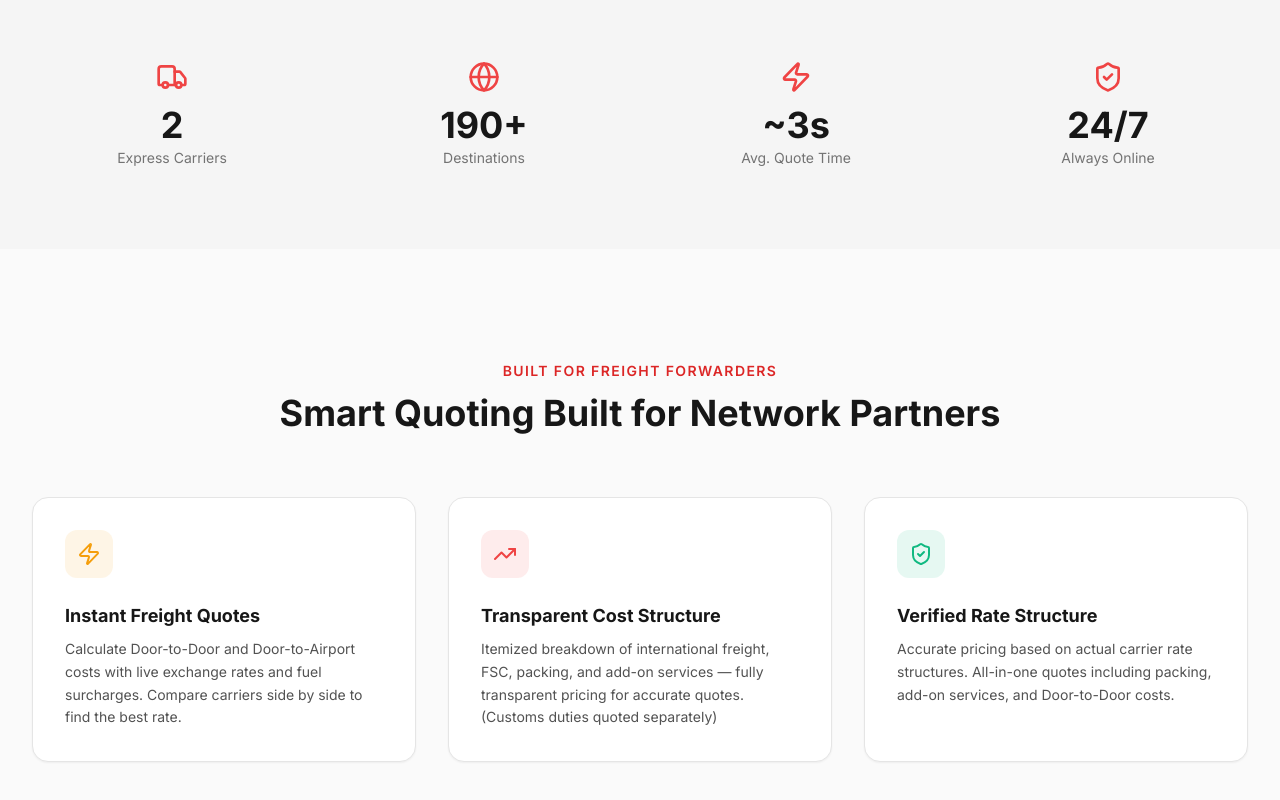
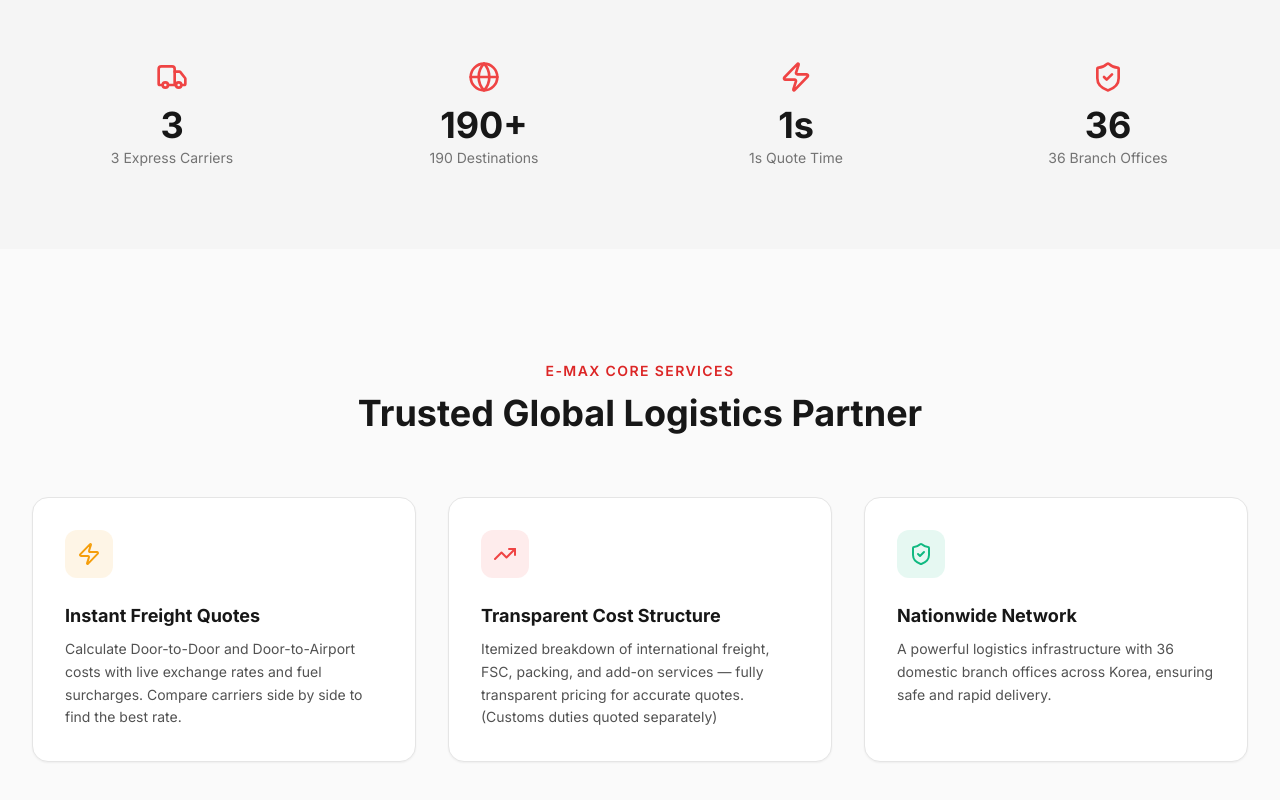
Before and after one commit to goodmangls/smart-quote-emax, a React (Vite) app: page / in a window 1280 px wide. Shown: the part 848-1648 px from the top of the page. Built offline with nearby package versions, Linux system fonts and the light colour scheme; no server answers.

Commit message:
feat: 🚀 메인 페이지 히어로 및 주요 기능 섹션 E-MAX 브랜드 최적화

```diff
--- a/src/i18n/translations.ts
+++ b/src/i18n/translations.ts
@@ -16,20 +16,20 @@
      'landing.title.sub': '1초 만에 견적 완료.',
      'landing.subtitle': '정직과 신용으로 고객에게 최선을 다하는 기업, 이맥스 국제특송(E-MAX)의 스마트 견적 시스템입니다. 전 세계 190개국 Door-to-Door 운임을 실시간 환율과 FSC를 반영하여 즉시 산출합니다.',
      'landing.getStarted': '무료로 시작하기',
-     'landing.featuresLabel': '포워더를 위한 핵심 기능',
-     'landing.featuresTitle': '네트워크 파트너를 위한 스마트 견적 솔루션',
+     'landing.featuresLabel': '이맥스 국제특송 핵심 서비스',
+     'landing.featuresTitle': '전국 36개 지사망, 믿고 맡기는 이맥스 네트워크',
      'landing.instantQuotes': '즉시 운임 견적',
      'landing.instantQuotes.desc': 'Door-to-Door, Door-to-Airport 요금을 실시간 환율과 FSC를 반영하여 즉시 계산합니다. 캐리어별 비교로 최적 운임을 확인하세요.',
      'landing.accurateBreakdown': '투명한 비용 구조',
      'landing.accurateBreakdown.desc': '국제 운임, 유류할증료(FSC), 포장비, 부가서비스까지 항목별로 투명하게 세분화하여 정확한 견적을 제공합니다. (관세/통관 비용은 별도)',
-     'landing.verifiedCarriers': '검증된 운임 체계',
-     'landing.verifiedCarriers.desc': '실제 캐리어 운임 구조에 기반한 정확한 요금 산출. 포장비, 부가서비스까지 포함한 올인원 견적을 제공합니다.',
+     'landing.verifiedCarriers': '전국 네트워크',
+     'landing.verifiedCarriers.desc': '36개 국내 지사망을 보유한 이맥스만의 강력한 물류 인프라를 통해 안전하고 신속한 배송을 보장합니다.',
      'landing.liveRates': '실시간 요율 연동',
      'landing.globalPorts': '190+ 국가 커버리지',
-     'landing.stat.carriers': '특송 캐리어',
-     'landing.stat.countries': '목적지 국가',
-     'landing.stat.calculation': '평균 견적 시간',
-     'landing.stat.available': '온라인 접속',
+     'landing.stat.carriers': '3개 특송 캐리어',
+     'landing.stat.countries': '190개 목적지 국가',
+     'landing.stat.calculation': '1초 견적 소요 시간',
+     'landing.stat.available': '전국 36개 지사망',
      'landing.mock.route': 'ICN(서울) → LAX(로스앤젤레스)',
      'landing.mock.margin': '할인',
      'landing.footer': '© 2026 E-MAX Worldwide Express. Your Trusted Logistics Partner. All rights reserved.',
@@ -331,22 +331,22 @@
     // Landing Page
     'landing.title.main': 'Freight Quotes for',
     'landing.title.sub': '190+ Countries, Instantly.',
-    'landing.subtitle': 'E-MAX Worldwide Express - A company doing its best for customers with integrity and credit. The express freight quoting engine built for network partners. Calculate Door-to-Door costs instantly.',
+    'landing.subtitle': 'E-MAX Worldwide Express - A company doing its best for customers with integrity and credit. Express shipping solutions for global logistics partners. Calculate Door-to-Door costs instantly.',
     'landing.getStarted': 'Get Started Free',
-    'landing.featuresLabel': 'Built for Freight Forwarders',
-    'landing.featuresTitle': 'Smart Quoting Built for Network Partners',
+    'landing.featuresLabel': 'E-MAX Core Services',
+    'landing.featuresTitle': 'Trusted Global Logistics Partner',
     'landing.instantQuotes': 'Instant Freight Quotes',
     'landing.instantQuotes.desc': 'Calculate Door-to-Door and Door-to-Airport costs with live exchange rates and fuel surcharges. Compare carriers side by side to find the best rate.',
     'landing.accurateBreakdown': 'Transparent Cost Structure',
     'landing.accurateBreakdown.desc': 'Itemized breakdown of international freight, FSC, packing, and add-on services — fully transparent pricing for accurate quotes. (Customs duties quoted separately)',
-    'landing.verifiedCarriers': 'Verified Rate Structure',
-    'landing.verifiedCarriers.desc': 'Accurate pricing based on actual carrier rate structures. All-in-one quotes including packing, add-on services, and Door-to-Door costs.',
+    'landing.verifiedCarriers': 'Nationwide Network',
+    'landing.verifiedCarriers.desc': 'A powerful logistics infrastructure with 36 domestic branch offices across Korea, ensuring safe and rapid delivery.',
     'landing.liveRates': 'Live Rate Sync',
     'landing.globalPorts': '190+ Countries Covered',
-    'landing.stat.carriers': 'Express Carriers',
-    'landing.stat.countries': 'Destinations',
-    'landing.stat.calculation': 'Avg. Quote Time',
-    'landing.stat.available': 'Always Online',
+    'landing.stat.carriers': '3 Express Carriers',
+    'landing.stat.countries': '190 Destinations',
+    'landing.stat.calculation': '1s Quote Time',
+    'landing.stat.available': '36 Branch Offices',
     'landing.mock.route': 'ICN (Seoul) → LAX (Los Angeles)',
     'landing.mock.margin': 'Discount',
     'landing.footer': '© 2026 E-MAX Worldwide Express. Your Trusted Logistics Partner. All rights reserved.',
--- a/src/pages/LandingPage.tsx
+++ b/src/pages/LandingPage.tsx
@@ -80,10 +80,10 @@
           <div className="max-w-7xl mx-auto px-4 sm:px-6 lg:px-8">
             <div className="grid grid-cols-2 md:grid-cols-4 gap-8">
               {[
-                { value: '2', label: t('landing.stat.carriers'), icon: Truck },
+                { value: '3', label: t('landing.stat.carriers'), icon: Truck },
                 { value: '190+', label: t('landing.stat.countries'), icon: Globe },
-                { value: '~3s', label: t('landing.stat.calculation'), icon: Zap },
-                { value: '24/7', label: t('landing.stat.available'), icon: ShieldCheck },
+                { value: '1s', label: t('landing.stat.calculation'), icon: Zap },
+                { value: '36', label: t('landing.stat.available'), icon: ShieldCheck },
               ].map((stat) => (
                 <div key={stat.label} className="text-center">
                   <stat.icon className="w-8 h-8 text-emax-500 mx-auto mb-3" />
```
